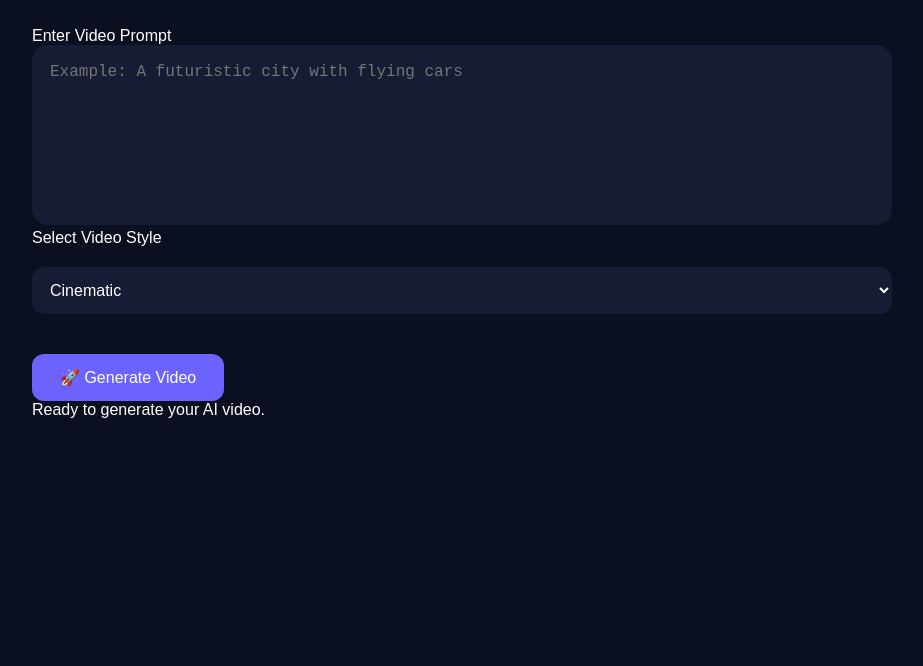
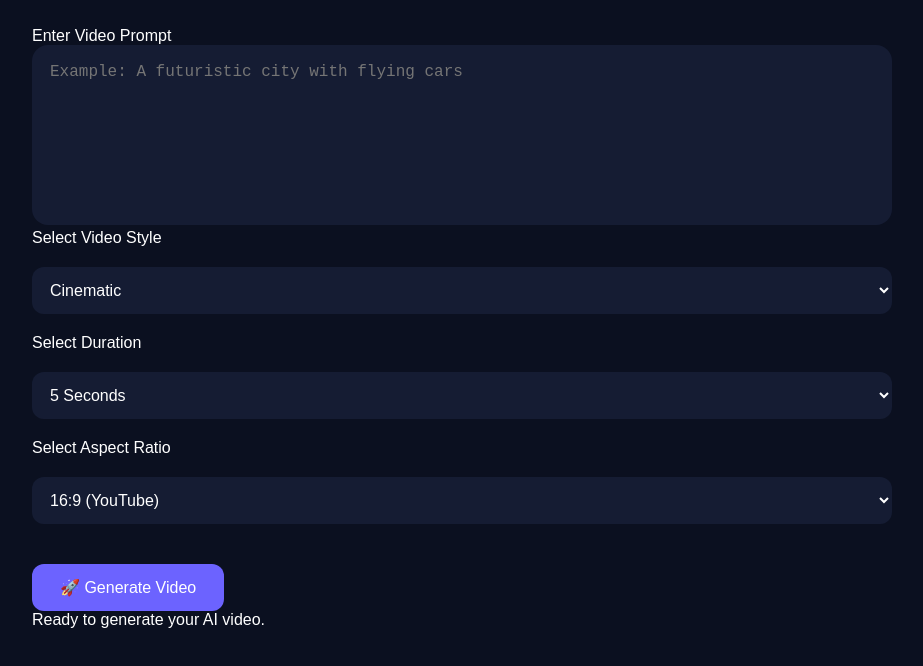
Before and after one commit to krishnadalvi7776-code/Creator-os-v2, a website: page ai-video.html in a window 1280 px wide. Shown: the part 180-846 px from the top of the page, without its empty margins (178-1101 px from the left). Before the commit the page ends 800 px from the top, so only its background shows below. Drawn offline with Linux system fonts and the light colour scheme.

Commit message:
Update ai-video.html

```diff
--- a/ai-video.html
+++ b/ai-video.html
@@ -42,7 +42,32 @@
 </select>
 
 </div>
+<label>Select Duration</label>
 
+<div class="video-options">
+
+<select id="videoDuration">
+
+<option value="5">5 Seconds</option>
+<option value="10">10 Seconds</option>
+<option value="15">15 Seconds</option>
+
+</select>
+</div>
+<label>Select Aspect Ratio</label>
+
+<div class="video-options">
+
+<select id="videoAspect">
+
+<option value="16:9">16:9 (YouTube)</option>
+<option value="9:16">9:16 (Shorts/Reels)</option>
+<option value="1:1">1:1 (Instagram Post)</option>
+
+</select>
+
+
+</div>
 <button id="generateVideoBtn">
 🚀 Generate Video
 </button>
```
